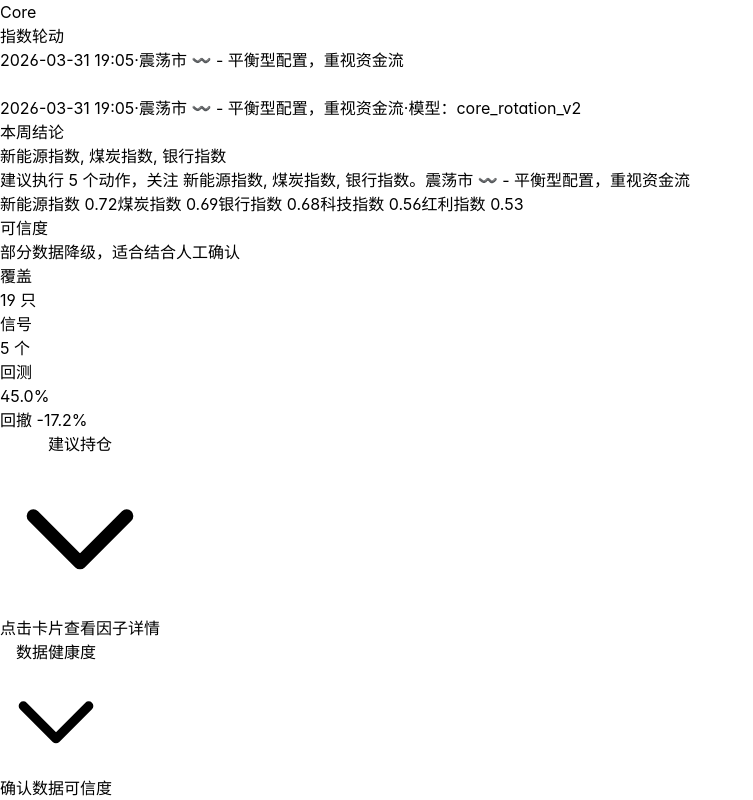
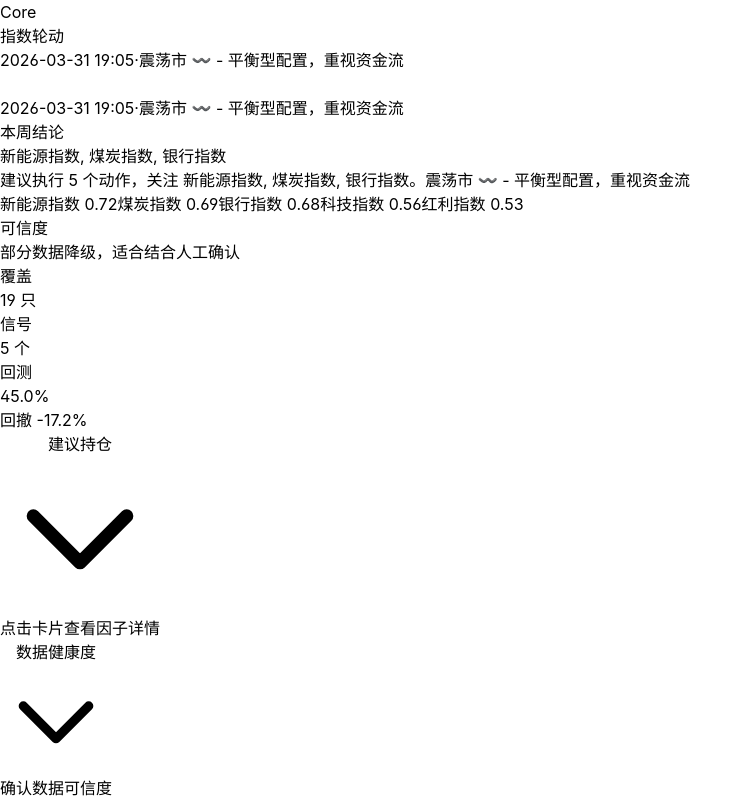
Before and after one commit to maoshuochen/quant-rotation, a React (Vite) app in the folder web/: page / in a window 1280 px wide. Shown: the top 800 px of the page, without its empty margins (0-753 px from the left). Built offline with nearby package versions, Linux system fonts and the light colour scheme.

Commit message:
style: 移除 header 中的"模型：xxx"信息
简化 header 显示，只保留时间和市场状态

```diff
--- a/web/src/pages/Dashboard.jsx
+++ b/web/src/pages/Dashboard.jsx
@@ -250,8 +250,6 @@ const Dashboard = ({
             <span className="text-zinc-300">{data.updateTime}</span>
             <span className="text-zinc-700">·</span>
             <span>{data.marketRegimeDesc || data.marketRegime}</span>
-            <span className="text-zinc-700">·</span>
-            <span>模型：{data.factorModel?.baseline_name || 'v1'}</span>
           </div>
         </div>
       </header>
```
